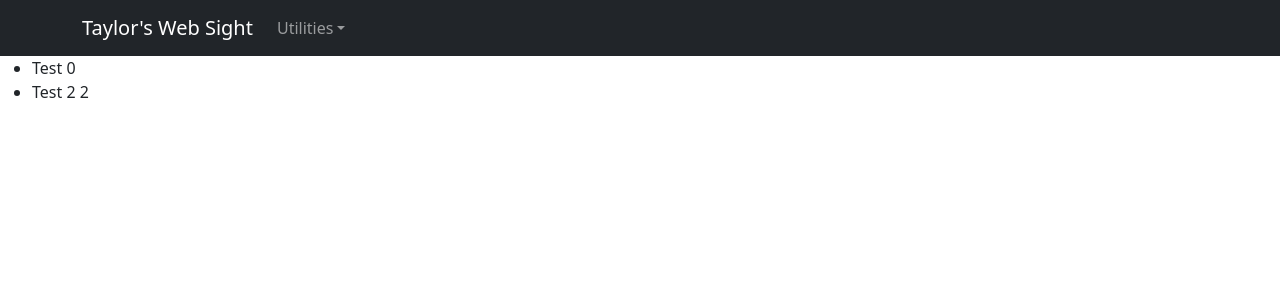
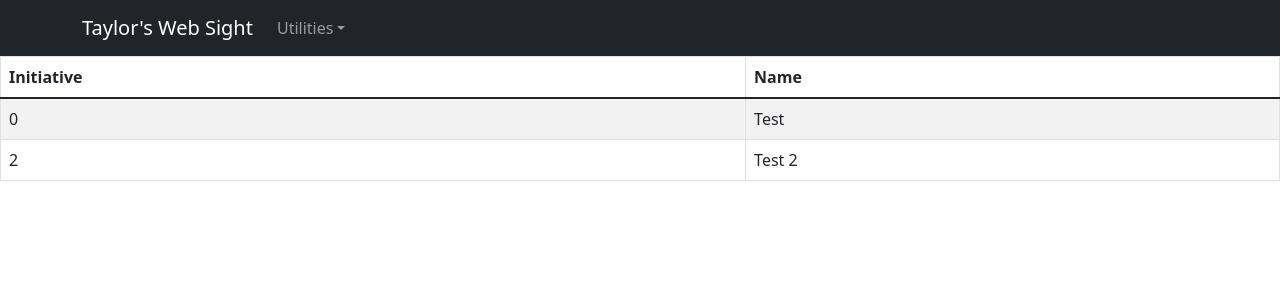
Before and after one commit to trgrote/dnd, a React (Create React App) app: page /initiative in a window 1280 px wide. Shown: the top 300 px of the page. Built offline with nearby package versions, Linux system fonts and the light colour scheme.

Commit message:
Change initiative to table

```diff
--- a/src/routes/initiative/Initiative.js
+++ b/src/routes/initiative/Initiative.js
@@ -1,30 +1,50 @@
 import React, { useState } from 'react';
-import logo from '../../logo.svg';
+import { Table } from 'react-bootstrap';
 import Record from './Record';
 
 const Initiative = () => {
+    // Column Config
+    const [columns, setColumns] = useState([
+        {
+            label: "Initiative",
+            value: "initiative"
+        },
+        {
+            label: "Name",
+            value: "name"
+        }
+    ]);
+
+    // Rows
     const [pcList, setPCList] = useState([
         {
             id: 0,
             name: "Test",
-            value: 0
+            initiative: 0
         },
         {
             id: 1,
             name: "Test 2",
-            value: 2
+            initiative: 2
         }
     ]);
 
     return (
         <div className="initiative">
-            <ul>
-            {
-                pcList.map(pc =>
-                    <Record key={pc.id} {...pc}/>
-                )
-            }
-            </ul>
+            <Table striped bordered hover>
+                <thead>
+                    <tr>
+                    {
+                        columns.map((c, i) => <th key={i}>{c.label}</th>)
+                    }
+                    </tr>
+                </thead>
+                <tbody>
+                {
+                    pcList.map(pc => <Record key={pc.id} columns={columns} pcInfo={pc}/>)
+                }
+                </tbody>
+            </Table>
         </div>
     );
 }
--- a/src/routes/initiative/Record.js
+++ b/src/routes/initiative/Record.js
@@ -1,9 +1,18 @@
 import React, { useState } from 'react';
+import { Form, FloatingLabel, Row, Col } from 'react-bootstrap';
 
 const Record = (props) => {
-    const {id, name, value} = props;
+    const {pcInfo, columns} = props;
     return (
-        <li>{name} {value}</li>
+        <tr>
+            {
+                columns.map((c, i) =>
+                    <td key={i}>
+                        {pcInfo[c.value]}
+                    </td>
+                )
+            }
+        </tr>
     );
 };
 
```
